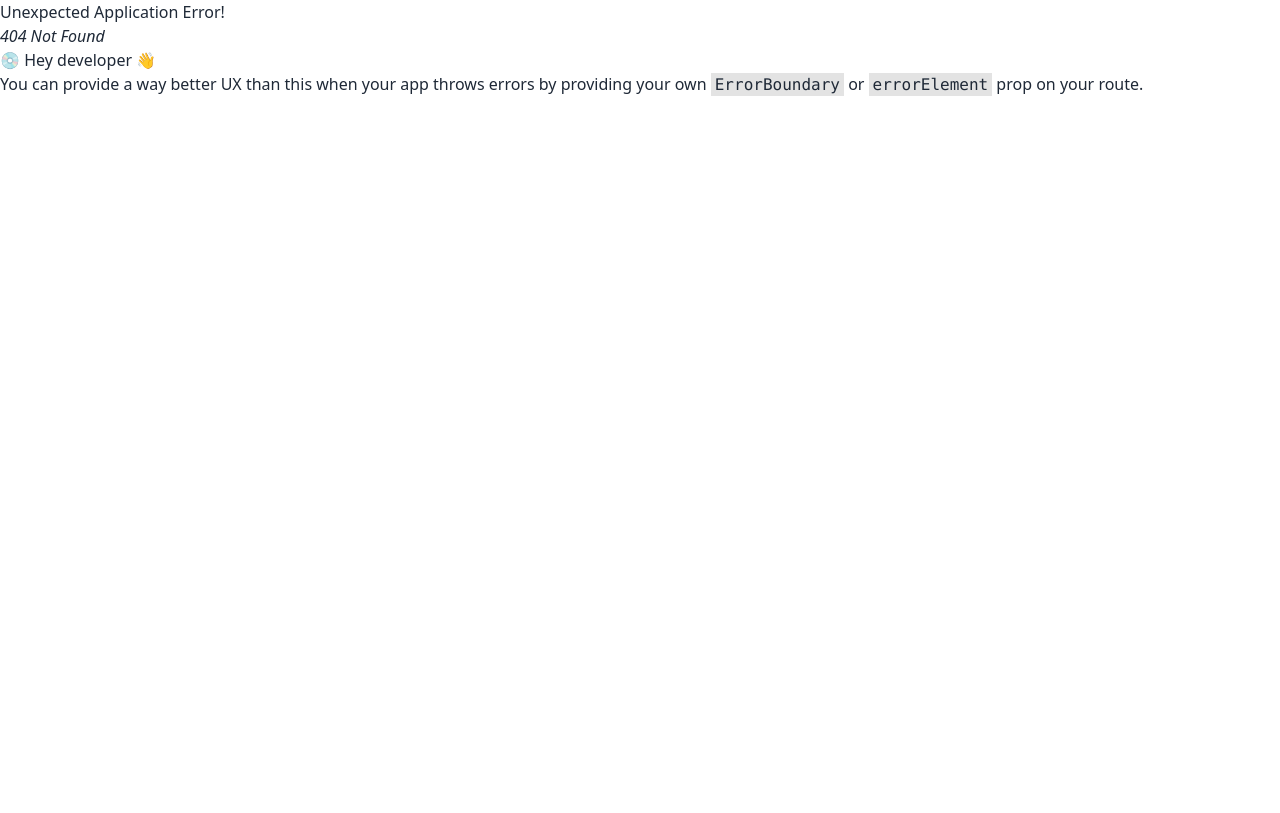
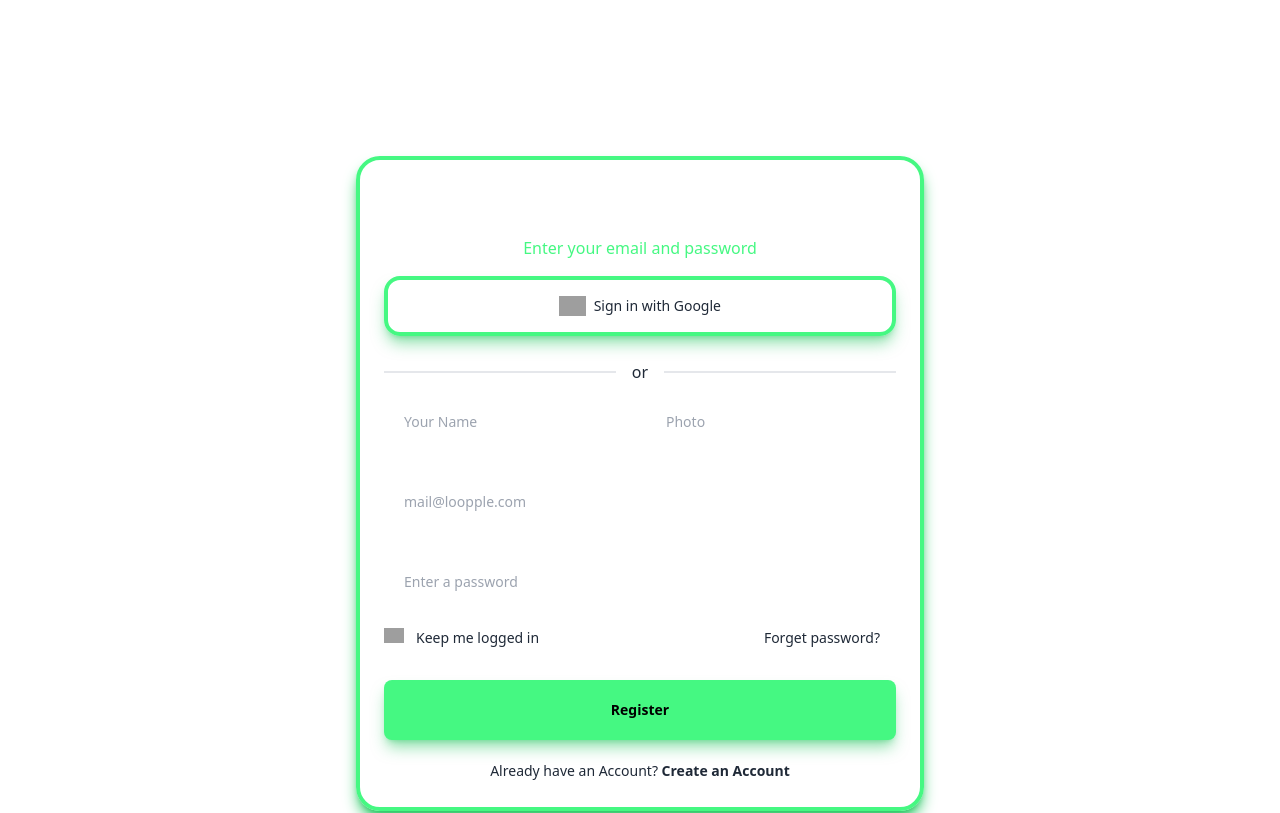
Before and after one commit to afnanhussain2002/PlayPlex, a React (Vite) app in the folder client/: page /register in a window 1280 px wide. Before the commit this address had no page. Shown: the top 813 px of the page. Built offline with nearby package versions, Linux system fonts and the light colour scheme; grey boxes are pictures that could not be loaded.

Commit message:
Client: Design register and login page

```diff
--- a/client/src/components/header/header/Header.jsx
+++ b/client/src/components/header/header/Header.jsx
@@ -86,7 +86,7 @@ const Header = () => {
         <ul className="menu menu-horizontal px-1">{menu}</ul>
       </div>
       <div className="navbar-end">
-        <HeaderBtn link={'/about'} text={'-Sign In'} icon={<FaRegEdit/>}/>
+        <HeaderBtn link={'/register'} text={'-Sign In'} icon={<FaRegEdit/>}/>
       </div>
     </div>
 
--- /dev/null
+++ b/client/src/pages/login/Login.jsx
@@ -0,0 +1,51 @@
+import { Link } from "react-router-dom";
+
+
+const Login = () => {
+    return (
+        <div>
+        <div className="container flex flex-col mx-auto rounded-lg pt-12 my-5">
+     <div className="flex justify-center w-full h-full my-auto xl:gap-14 lg:justify-normal md:gap-5 draggable">
+<div className="flex items-center justify-center w-full lg:p-12">
+  <div className="flex items-center xl:p-10">
+    <form className="flex flex-col w-full h-full p-6 text-center rounded-3xl border-4 border-main-color shadow-lg shadow-green-500/100">
+      <h3 className="mb-3 text-4xl font-extrabold text-white">Sign In</h3>
+      <p className="mb-4 text-main-color">Enter your email and password</p>
+      <a className="flex items-center border-4 border-main-color shadow-lg shadow-green-500/50 justify-center w-full py-4 mb-6 text-sm font-medium transition duration-300 rounded-2xl text-grey-900 bg-grey-300 hover:bg-grey-400 focus:ring-4 focus:ring-grey-300">
+        <img className="h-5 mr-2" src="https://raw.githubusercontent.com/Loopple/loopple-public-assets/main/motion-tailwind/img/logos/logo-google.png" alt=""/>
+        Sign in with Google
+      </a>
+      <div className="flex items-center mb-3">
+        <hr className="h-0 border-b border-solid border-grey-500 grow"/>
+        <p className="mx-4 text-grey-600">or</p>
+        <hr className="h-0 border-b border-solid border-grey-500 grow"/>
+     </div>
+
+      <input id="email" type="email" name="email" placeholder="mail@loopple.com" className="flex items-center w-full px-5 py-4 mr-2 text-sm font-medium outline-none focus:bg-grey-400 mb-7 placeholder:text-grey-700 bg-grey-200 text-dark-grey-900 rounded-2xl"/>
+
+      <input id="password" type="password" name="password" placeholder="Enter a password" className="flex items-center w-full px-5 py-4 mb-5 mr-2 text-sm font-medium outline-none focus:bg-grey-400 placeholder:text-grey-700 bg-grey-200 text-dark-grey-900 rounded-2xl"/>
+      <div className="flex flex-row justify-between mb-8">
+        <label className="relative inline-flex items-center mr-3 cursor-pointer select-none">
+          <input type="checkbox" checked value="" className="sr-only peer"/>
+          <div
+            className="w-5 h-5 bg-white border-2 rounded-sm border-grey-500 peer peer-checked:border-0 peer-checked:bg-purple-blue-500">
+            <img className="" src="https://raw.githubusercontent.com/Loopple/loopple-public-assets/main/motion-tailwind/img/icons/check.png" alt="tick"/>
+          </div>
+          <span className="ml-3 text-sm font-normal text-grey-900">Keep me logged in</span>
+        </label>
+        <a href="javascript:void(0)" className="mr-4 text-sm font-medium text-purple-blue-500">Forget password?</a>
+      </div>
+      <button className="w-full px-6 py-5 mb-5 text-sm font-bold bg-main-color rounded-lg text-black shadow-lg shadow-green-500/50">Login
+      </button>
+      <p>Not registered yet? <Link to={'/register'} className="font-bold text-grey-700">Create an Account</Link></p>
+    </form>
+  </div>
+</div>
+</div>
+  </div>
+
+  </div>
+    );
+};
+
+export default Login;
--- /dev/null
+++ b/client/src/pages/register/Register.jsx
@@ -0,0 +1,64 @@
+import { Link } from "react-router-dom";
+
+
+const Register = () => {
+    return (
+        <div>
+              <div className="container flex flex-col mx-auto rounded-lg pt-12 my-5">
+           <div className="flex justify-center w-full h-full my-auto xl:gap-14 lg:justify-normal md:gap-5 draggable">
+      <div className="flex items-center justify-center w-full lg:p-12">
+        <div className="flex items-center xl:p-10">
+          <form className="flex flex-col w-full h-full p-6 text-center rounded-3xl border-4 border-main-color shadow-lg shadow-green-500/100">
+            <h3 className="mb-3 text-4xl font-extrabold text-white">Sign In</h3>
+            <p className="mb-4 text-main-color">Enter your email and password</p>
+            <a className="flex items-center border-4 border-main-color shadow-lg shadow-green-500/50 justify-center w-full py-4 mb-6 text-sm font-medium transition duration-300 rounded-2xl text-grey-900 bg-grey-300 hover:bg-grey-400 focus:ring-4 focus:ring-grey-300">
+              <img className="h-5 mr-2" src="https://raw.githubusercontent.com/Loopple/loopple-public-assets/main/motion-tailwind/img/logos/logo-google.png" alt=""/>
+              Sign in with Google
+            </a>
+            <div className="flex items-center mb-3">
+              <hr className="h-0 border-b border-solid border-grey-500 grow"/>
+              <p className="mx-4 text-grey-600">or</p>
+              <hr className="h-0 border-b border-solid border-grey-500 grow"/>
+           </div>
+          <div className="flex gap-3">
+
+            <input id="name" type="text" name="name" placeholder="Your Name" className="flex items-center w-full px-5 py-4 mr-2 text-sm font-medium outline-none focus:bg-grey-400 mb-7 placeholder:text-grey-700 bg-grey-200 text-dark-grey-900 rounded-2xl"/>
+
+            <input id="name" type="text" name="photo" placeholder="Photo" className="flex items-center w-full px-5 py-4 mr-2 text-sm font-medium outline-none focus:bg-grey-400 mb-7 placeholder:text-grey-700 bg-grey-200 text-dark-grey-900 rounded-2xl"/>
+
+          </div>
+
+            <input id="email" type="email" name="email" placeholder="mail@loopple.com" className="flex items-center w-full px-5 py-4 mr-2 text-sm font-medium outline-none focus:bg-grey-400 mb-7 placeholder:text-grey-700 bg-grey-200 text-dark-grey-900 rounded-2xl"/>
+
+
+            <input id="password" type="password" name="password" placeholder="Enter a password" className="flex items-center w-full px-5 py-4 mb-5 mr-2 text-sm font-medium outline-none focus:bg-grey-400 placeholder:text-grey-700 bg-grey-200 text-dark-grey-900 rounded-2xl"/>
+            <div className="flex flex-row justify-between mb-8">
+              <label className="relative inline-flex items-center mr-3 cursor-pointer select-none">
+                <input type="checkbox" checked value="" className="sr-only peer"/>
+                <div
+                  className="w-5 h-5 bg-white border-2 rounded-sm border-grey-500 peer peer-checked:border-0 peer-checked:bg-purple-blue-500">
+                  <img className="" src="https://raw.githubusercontent.com/Loopple/loopple-public-assets/main/motion-tailwind/img/icons/check.png" alt="tick"/>
+                </div>
+                <span className="ml-3 text-sm font-normal text-grey-900">Keep me logged in</span>
+              </label>
+              <a href="javascript:void(0)" className="mr-4 text-sm font-medium text-purple-blue-500">Forget password?</a>
+            </div>
+            <button className="w-full px-6 py-5 mb-5 text-sm font-bold bg-main-color rounded-lg text-black shadow-lg shadow-green-500/50">Register</button>
+            <p className="text-sm leading-relaxed text-grey-900">Already have an Account? <Link to={'/login'} className="font-bold text-grey-700">Create an Account</Link></p>
+          </form>
+        </div>
+      </div>
+    </div>
+        </div>
+        <div className="flex flex-wrap -mx-3 my-5">
+            <div className="w-full max-w-full sm:w-3/4 mx-auto text-center">
+                <p className="text-sm text-slate-500 py-1">
+                    Tailwind CSS Component from <a href="https://www.loopple.com/theme/motion-landing-library?ref=tailwindcomponents" className="text-slate-700 hover:text-slate-900" target="_blank">Motion Landing Library</a> by <a href="https://www.loopple.com" className="text-slate-700 hover:text-slate-900" target="_blank">Loopple Builder</a>.
+                </p>
+            </div>
+        </div>
+        </div>
+    );
+};
+
+export default Register;
--- a/client/src/routes/Routes.jsx
+++ b/client/src/routes/Routes.jsx
@@ -4,6 +4,8 @@ import Root from "../root/Root"
 import Home from "../pages/home/Home"
 import About from "../pages/about/About"
 import ProductDetails from "../pages/productDetails/ProductDetails"
+import Register from "../pages/register/Register"
+import Login from "../pages/login/Login"
 
 const router = createBrowserRouter([
          {
@@ -26,6 +28,8 @@ const router = createBrowserRouter([
                }
             ]
          },
+         {path:'/register', element:<Register/>},
+         {path:'/login', element:<Login/>}
 
 ])
 
```
